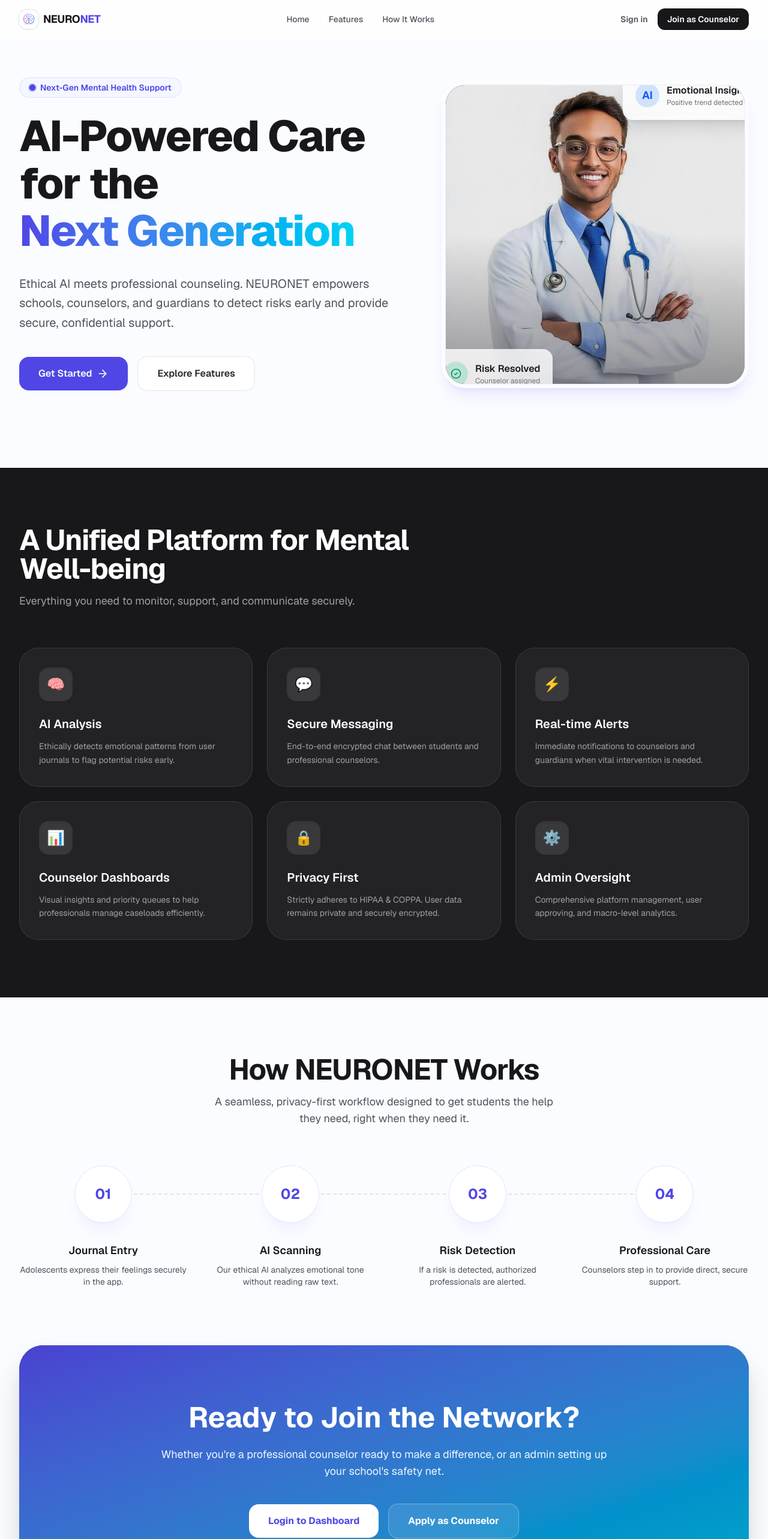
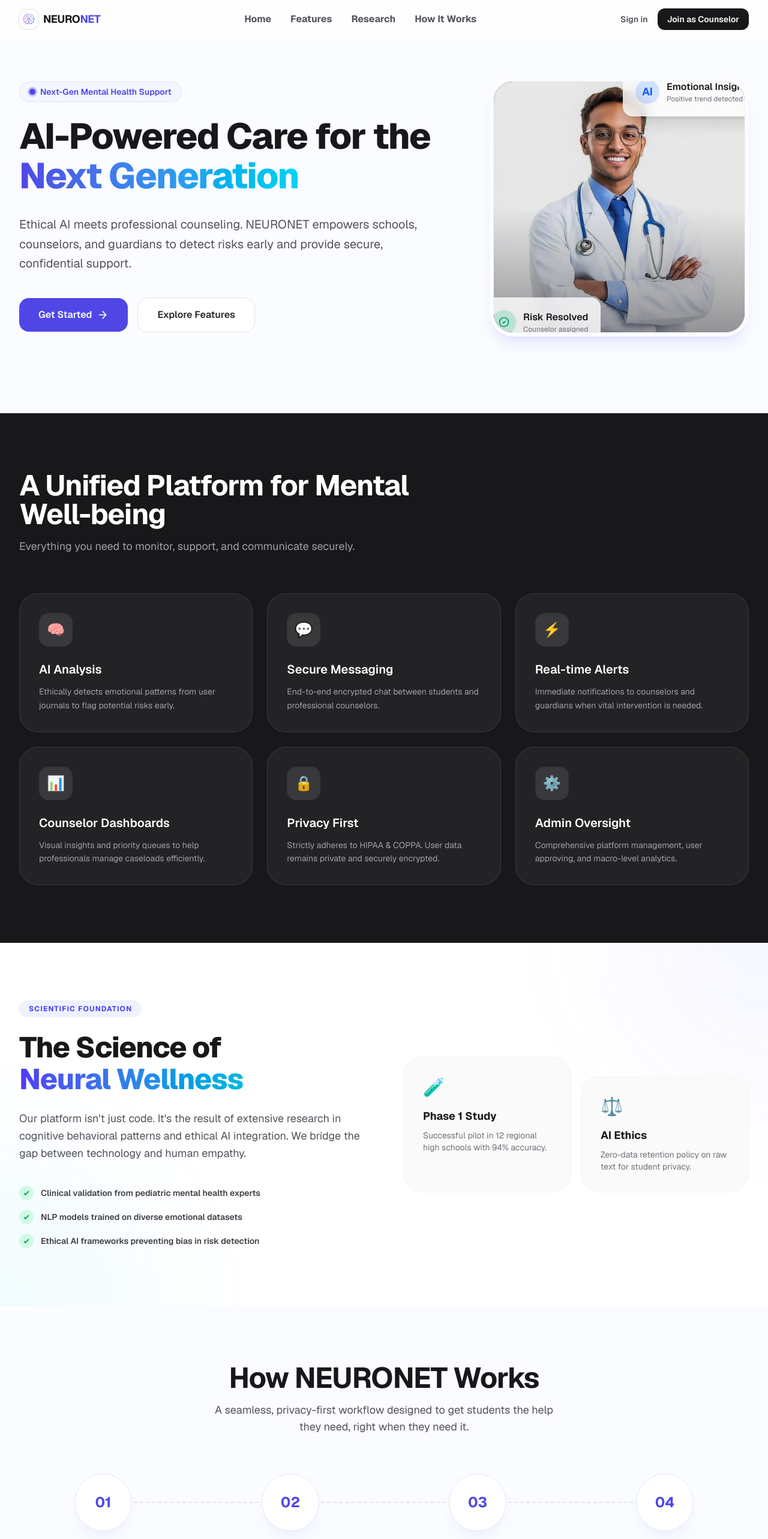
Before and after one commit to Neuronet-final-project/final-year-project-web, a Next.js app: page / in a window 1280 px wide. Shown: the top 2566 px of the page at 60% size. Built offline with nearby package versions, Linux system fonts and the light colour scheme.

Commit message:
update navbar and home page

```diff
--- a/app/page.tsx
+++ b/app/page.tsx
@@ -31,7 +31,7 @@
                   Next-Gen Mental Health Support
                 </div>
 
-                <h1 className="text-4xl font-extrabold tracking-tight text-zinc-900 md:text-6xl lg:text-7xl lg:leading-[1.1]">
+                <h1 className="text-4xl font-extrabold tracking-tight text-zinc-900 md:text-5xl lg:text-6xl lg:leading-[1.1] lg:max-w-3xl">
                   AI-Powered Care for the{" "}
                   <span className="relative whitespace-nowrap text-transparent bg-clip-text bg-gradient-to-r from-[#4F46E5] to-cyan-400">
                     Next Generation
@@ -72,7 +72,7 @@
               </div>
 
               {/* Image Column */}
-              <div className="relative flex-[0.8] w-full max-w-lg lg:max-w-md xl:max-w-lg">
+              <div className="relative flex-[0.6] w-full max-w-md lg:max-w-sm xl:max-w-md">
                 <div className="relative overflow-visible rounded-[2.5rem] border border-white/40 bg-white/20 p-1.5 shadow-xl shadow-indigo-500/10 backdrop-blur-xl">
                   <div className="relative aspect-[4/3] w-full overflow-hidden rounded-[2rem] bg-zinc-900 ring-1 ring-zinc-900/5 lg:aspect-square">
                     <Image
@@ -182,6 +182,59 @@
           </div>
         </section>
 
+        {/* ── RESEARCH SECTION ── */}
+        <section id="research" className="py-24 bg-white relative overflow-hidden">
+          <div className="absolute top-0 right-0 w-[500px] h-[500px] bg-indigo-500/5 rounded-full blur-[100px] -mr-64 -mt-64" />
+          <div className="absolute bottom-0 left-0 w-[500px] h-[500px] bg-cyan-500/5 rounded-full blur-[100px] -ml-64 -mb-64" />
+
+          <div className="mx-auto max-w-7xl px-5 md:px-8 relative z-10">
+            <div className="flex flex-col lg:flex-row items-center gap-16">
+              <div className="flex-1">
+                <div className="inline-flex items-center gap-2 rounded-full bg-indigo-50 px-4 py-1.5 text-xs font-bold text-indigo-600 uppercase tracking-widest mb-6">
+                  Scientific Foundation
+                </div>
+                <h2 className="text-3xl font-extrabold tracking-tight text-zinc-900 md:text-5xl leading-[1.1]">
+                  The Science of <br/>
+                  <span className="text-transparent bg-clip-text bg-gradient-to-r from-indigo-600 to-cyan-500">Neural Wellness</span>
+                </h2>
+                <p className="mt-6 text-lg text-zinc-600 leading-relaxed max-w-xl">
+                  Our platform isn't just code. It's the result of extensive research in cognitive behavioral patterns and ethical AI integration. We bridge the gap between technology and human empathy.
+                </p>
+
+                <div className="mt-10 space-y-4">
+                  {[
+                    "Clinical validation from pediatric mental health experts",
+                    "NLP models trained on diverse emotional datasets",
+                    "Ethical AI frameworks preventing bias in risk detection"
+                  ].map((item) => (
+                    <div key={item} className="flex items-center gap-3">
+                      <div className="flex h-6 w-6 items-center justify-center rounded-full bg-emerald-100">
+                        <svg className="h-3.5 w-3.5 text-emerald-600" fill="none" viewBox="0 0 24 24" stroke="currentColor" strokeWidth="3">
+                          <path d="M5 13l4 4L19 7" />
+                        </svg>
+                      </div>
+                      <span className="text-sm font-semibold text-zinc-700">{item}</span>
+                    </div>
+                  ))}
+                </div>
+              </div>
+
+              <div className="flex-1 grid grid-cols-1 sm:grid-cols-2 gap-4">
+                <div className="bg-zinc-50 border border-zinc-100 p-8 rounded-[2rem] hover:bg-white hover:shadow-xl transition-all">
+                  <div className="text-3xl mb-4">🧪</div>
+                  <h4 className="font-bold text-zinc-900 text-lg">Phase 1 Study</h4>
+                  <p className="text-sm text-zinc-500 mt-2">Successful pilot in 12 regional high schools with 94% accuracy.</p>
+                </div>
+                <div className="bg-zinc-50 border border-zinc-100 p-8 rounded-[2rem] hover:bg-white hover:shadow-xl transition-all sm:mt-8">
+                  <div className="text-3xl mb-4">⚖️</div>
+                  <h4 className="font-bold text-zinc-900 text-lg">AI Ethics</h4>
+                  <p className="text-sm text-zinc-500 mt-2">Zero-data retention policy on raw text for student privacy.</p>
+                </div>
+              </div>
+            </div>
+          </div>
+        </section>
+
         {/* ── HOW IT WORKS ── */}
         <section id="how-it-works" className="py-24">
           <div className="mx-auto max-w-7xl px-5 md:px-8">
--- a/components/Navbar.tsx
+++ b/components/Navbar.tsx
@@ -33,7 +33,7 @@
         </Link>
 
         {isHome && (
-          <nav className="hidden items-center gap-8 text-sm font-medium text-zinc-600 md:flex">
+          <nav className="hidden items-center gap-8 text-base font-bold text-zinc-600 md:flex">
             <a
               href="#home"
               className="transition-colors hover:text-[#4F46E5]"
@@ -45,6 +45,12 @@
               className="transition-colors hover:text-[#4F46E5]"
             >
               Features
+            </a>
+            <a
+              href="#research"
+              className="transition-colors hover:text-[#4F46E5]"
+            >
+              Research
             </a>
             <a
               href="#how-it-works"
@@ -88,21 +94,28 @@
                 <a
                   href="#home"
                   onClick={() => setIsOpen(false)}
-                  className="text-sm font-medium text-zinc-600 transition-colors hover:text-[#4F46E5]"
+                  className="text-base font-bold text-zinc-600 transition-colors hover:text-[#4F46E5]"
                 >
                   Home
                 </a>
                 <a
                   href="#features"
                   onClick={() => setIsOpen(false)}
-                  className="text-sm font-medium text-zinc-600 transition-colors hover:text-[#4F46E5]"
+                  className="text-base font-bold text-zinc-600 transition-colors hover:text-[#4F46E5]"
                 >
                   Features
                 </a>
                 <a
+                  href="#research"
+                  onClick={() => setIsOpen(false)}
+                  className="text-base font-bold text-zinc-600 transition-colors hover:text-[#4F46E5]"
+                >
+                  Research
+                </a>
+                <a
                   href="#how-it-works"
                   onClick={() => setIsOpen(false)}
-                  className="text-sm font-medium text-zinc-600 transition-colors hover:text-[#4F46E5]"
+                  className="text-base font-bold text-zinc-600 transition-colors hover:text-[#4F46E5]"
                 >
                   How It Works
                 </a>
```
